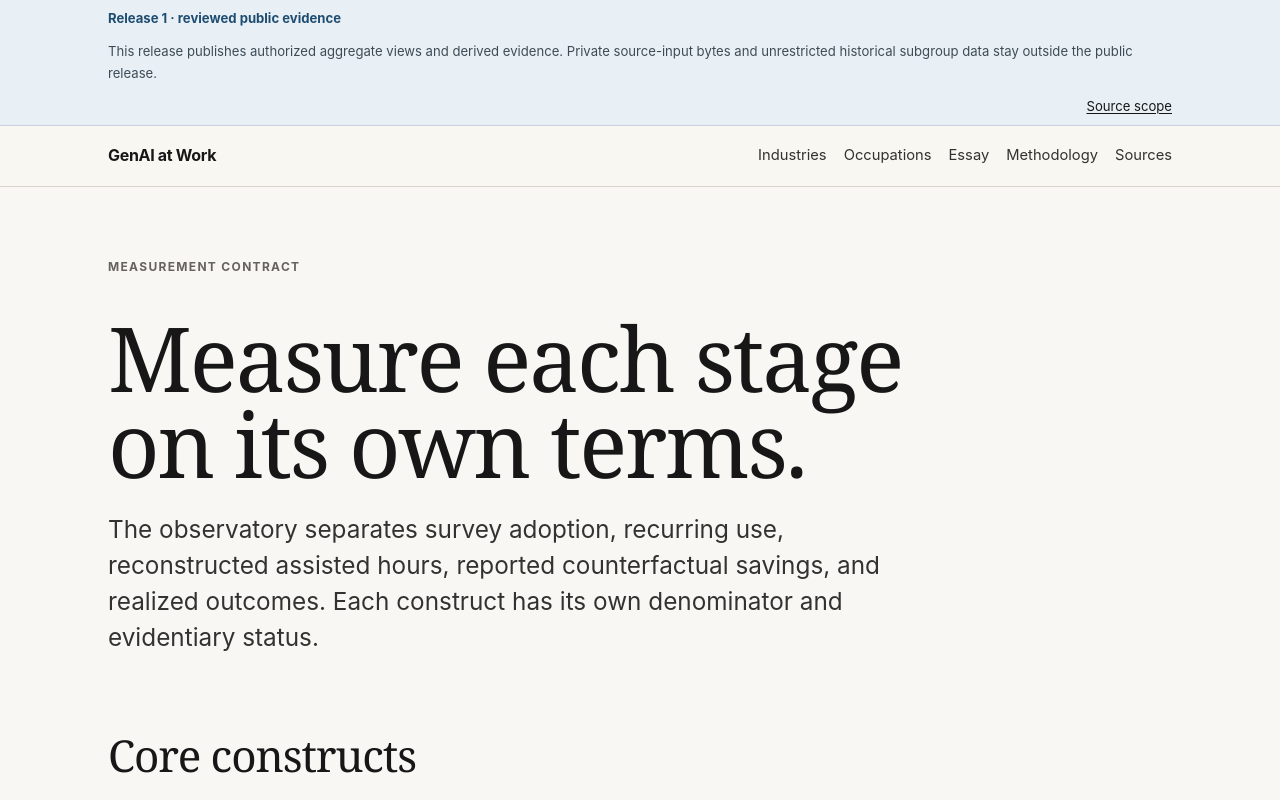
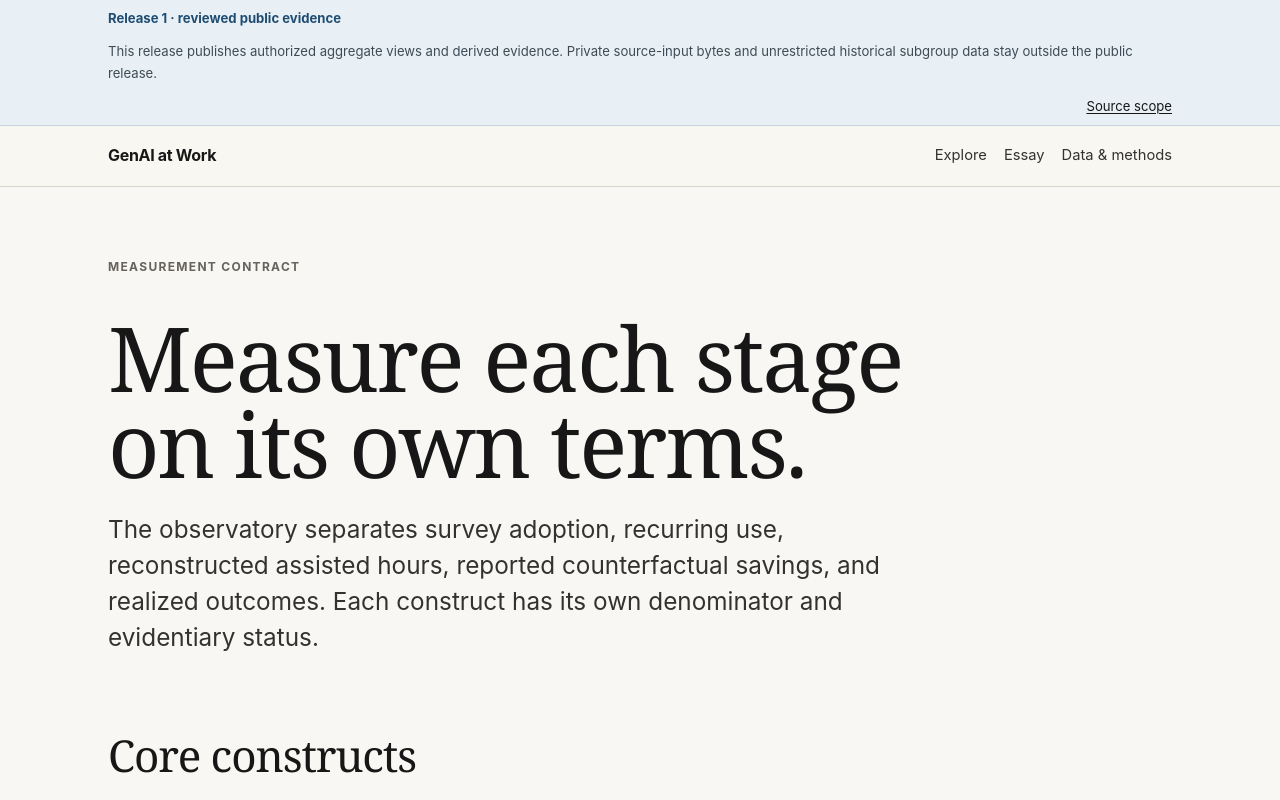
Before and after one commit to fraware/ai-adoption-us, a Next.js app in the folder apps/web/: page /methodology in a window 1280 px wide. Shown: the top 800 px of the page. Built offline with nearby package versions, Linux system fonts and the light colour scheme; no server answers.

Commit message:
Simplify primary navigation

```diff
--- a/apps/web/app/layout.tsx
+++ b/apps/web/app/layout.tsx
@@ -52,11 +52,9 @@ export default function RootLayout({ children }: Readonly<{ children: React.Reac
           <div className="site-header-inner">
             <Link className="brand" href="/">GenAI at Work</Link>
             <nav aria-label="Primary navigation">
-              <Link href="/explore/industries">Industries</Link>
-              <Link href="/explore/occupations">Occupations</Link>
+              <Link href="/explore">Explore</Link>
               <Link href="/blog/after-adoption">Essay</Link>
-              <Link href="/methodology">Methodology</Link>
-              <Link href="/sources">Sources</Link>
+              <Link href="/methodology">Data &amp; methods</Link>
             </nav>
           </div>
         </header>
@@ -69,7 +67,7 @@ export default function RootLayout({ children }: Readonly<{ children: React.Reac
               realized outcomes require separate outcome evidence.
             </p>
             <p className="footer-links">
-              <Link href="/methodology">Methodology</Link>
+              <Link href="/methodology">Data &amp; methods</Link>
               <Link href="/sources">Sources &amp; provenance</Link>
             </p>
           </div>
```
